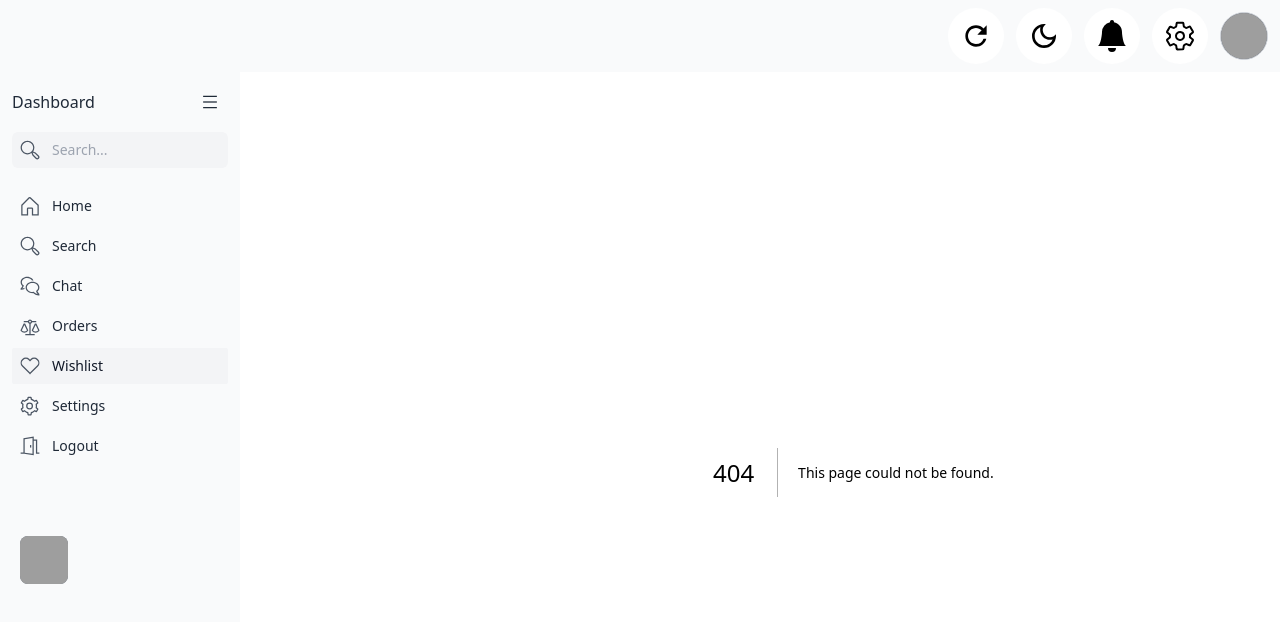
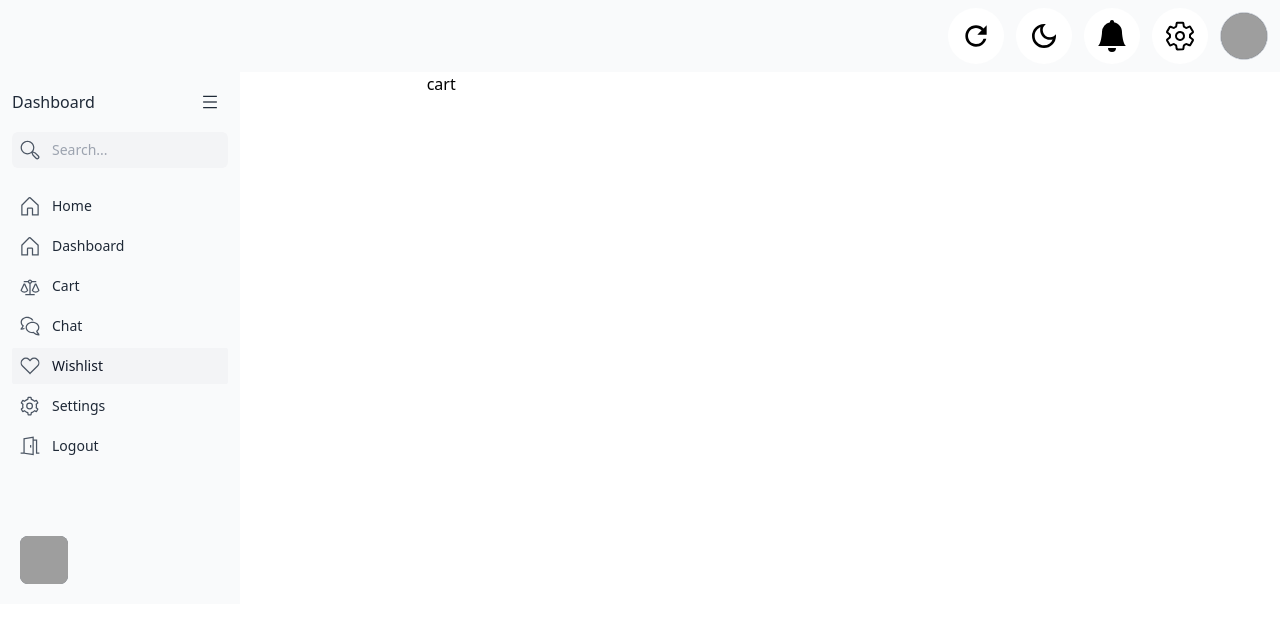
Before and after one commit to Tushar8640/nextjs-admin, a Next.js app: page /cart in a window 1280 px wide. Before the commit this address had no page. Shown: the top 622 px of the page. Built offline with nearby package versions, Linux system fonts and the light colour scheme; grey boxes are pictures that could not be loaded.

Commit message:
sidebar link routing fixed

```diff
--- a/components/Login/Login.jsx
+++ b/components/Login/Login.jsx
@@ -4,7 +4,7 @@ import React from "react";
 const Login = () => {
   const router = useRouter();
   const handleLogin=()=>{
-    router.push("./")
+    router.push("./dashboard")
   }
   return (
   <div className="flex justify-center mt-24">
--- a/components/shared/SideBar.jsx
+++ b/components/shared/SideBar.jsx
@@ -1,6 +1,9 @@
+import Link from "next/link";
+import { useRouter } from "next/router";
 import React from "react";
 
 const SideBar = () => {
+  const router = useRouter()
   return (
     <div className="flex flex-col h-full p-3 w-60 bg-gray-50 text-gray-800">
       <div className="space-y-3">
@@ -40,9 +43,9 @@ const SideBar = () => {
         <div className="flex-1">
           <ul className="pt-2 pb-4 space-y-1 text-sm">
             <li className="rounded-sm">
-              <a
+              <Link
                 rel="noopener noreferrer"
-                href="#"
+                href="/home"
                 className="flex items-center p-2 space-x-3 rounded-md"
               >
                 <svg
@@ -53,12 +56,12 @@ const SideBar = () => {
                   <path d="M469.666,216.45,271.078,33.749a34,34,0,0,0-47.062.98L41.373,217.373,32,226.745V496H208V328h96V496H480V225.958ZM248.038,56.771c.282,0,.108.061-.013.18C247.9,56.832,247.756,56.771,248.038,56.771ZM448,464H336V328a32,32,0,0,0-32-32H208a32,32,0,0,0-32,32V464H64V240L248.038,57.356c.013-.012.014-.023.024-.035L448,240Z"></path>
                 </svg>
                 <span>Home</span>
-              </a>
+              </Link>
             </li>
             <li className="rounded-sm">
-              <a
+              <Link
                 rel="noopener noreferrer"
-                href="#"
+                href="/dashboard"
                 className="flex items-center p-2 space-x-3 rounded-md"
               >
                 <svg
@@ -66,15 +69,33 @@ const SideBar = () => {
                   viewBox="0 0 512 512"
                   className="w-5 h-5 fill-current text-gray-600"
                 >
-                  <path d="M479.6,399.716l-81.084-81.084-62.368-25.767A175.014,175.014,0,0,0,368,192c0-97.047-78.953-176-176-176S16,94.953,16,192,94.953,368,192,368a175.034,175.034,0,0,0,101.619-32.377l25.7,62.2L400.4,478.911a56,56,0,1,0,79.2-79.195ZM48,192c0-79.4,64.6-144,144-144s144,64.6,144,144S271.4,336,192,336,48,271.4,48,192ZM456.971,456.284a24.028,24.028,0,0,1-33.942,0l-76.572-76.572-23.894-57.835L380.4,345.771l76.573,76.572A24.028,24.028,0,0,1,456.971,456.284Z"></path>
+                  <path d="M469.666,216.45,271.078,33.749a34,34,0,0,0-47.062.98L41.373,217.373,32,226.745V496H208V328h96V496H480V225.958ZM248.038,56.771c.282,0,.108.061-.013.18C247.9,56.832,247.756,56.771,248.038,56.771ZM448,464H336V328a32,32,0,0,0-32-32H208a32,32,0,0,0-32,32V464H64V240L248.038,57.356c.013-.012.014-.023.024-.035L448,240Z"></path>
                 </svg>
-                <span>Search</span>
-              </a>
+                <span>Dashboard</span>
+              </Link>
             </li>
             <li className="rounded-sm">
-              <a
+              <Link
                 rel="noopener noreferrer"
-                href="#"
+                href="/cart"
+                className="flex items-center p-2 space-x-3 rounded-md"
+              >
+                <svg
+                  xmlns="http://www.w3.org/2000/svg"
+                  viewBox="0 0 512 512"
+                  className="w-5 h-5 fill-current text-gray-600"
+                >
+                  <path d="M203.247,386.414,208,381.185V355.4L130.125,191H93.875L16,355.4v27.042l4.234,4.595a124.347,124.347,0,0,0,91.224,39.982h.42A124.343,124.343,0,0,0,203.247,386.414ZM176,368.608a90.924,90.924,0,0,1-64.231,26.413h-.33A90.907,90.907,0,0,1,48,369.667V362.6l64-135.112L176,362.6Z"></path>
+                  <path d="M418.125,191h-36.25L304,355.4v27.042l4.234,4.595a124.347,124.347,0,0,0,91.224,39.982h.42a124.343,124.343,0,0,0,91.369-40.607L496,381.185V355.4ZM464,368.608a90.924,90.924,0,0,1-64.231,26.413h-.33A90.907,90.907,0,0,1,336,369.667V362.6l64-135.112L464,362.6Z"></path>
+                  <path d="M272,196.659A56.223,56.223,0,0,0,309.659,159H416V127H309.659a55.991,55.991,0,0,0-107.318,0H96v32H202.341A56.223,56.223,0,0,0,240,196.659V463H136v32H376V463H272ZM232,143a24,24,0,1,1,24,24A24,24,0,0,1,232,143Z"></path>
+                </svg>
+                <span>Cart</span>
+              </Link>
+            </li>
+            <li className="rounded-sm">
+              <Link
+                rel="noopener noreferrer"
+                href="/"
                 className="flex items-center p-2 space-x-3 rounded-md"
               >
                 <svg
@@ -86,30 +107,13 @@ const SideBar = () => {
                   <path d="M60.185,317.476a220.491,220.491,0,0,0,34.808-63.023l4.22-11.975-9.207-7.066C62.918,214.626,48,186.728,48,156.857,48,96.833,109.009,48,184,48c55.168,0,102.767,26.43,124.077,64.3,3.957-.192,7.931-.3,11.923-.3q12.027,0,23.834,1.167c-8.235-21.335-22.537-40.811-42.2-56.961C270.072,30.279,228.3,16,184,16S97.928,30.279,66.364,56.206C33.886,82.885,16,118.63,16,156.857c0,35.8,16.352,70.295,45.25,96.243a188.4,188.4,0,0,1-40.563,60.729L16,318.515V352H32a190.643,190.643,0,0,0,85.231-20.125,157.3,157.3,0,0,1-5.071-33.645A158.729,158.729,0,0,1,60.185,317.476Z"></path>
                 </svg>
                 <span>Chat</span>
-              </a>
+              </Link>
             </li>
-            <li className="rounded-sm">
-              <a
+
+            <li className="rounded-sm bg-gray-100 text-gray-900">
+              <Link
                 rel="noopener noreferrer"
-                href="#"
-                className="flex items-center p-2 space-x-3 rounded-md"
-              >
-                <svg
-                  xmlns="http://www.w3.org/2000/svg"
-                  viewBox="0 0 512 512"
-                  className="w-5 h-5 fill-current text-gray-600"
-                >
-                  <path d="M203.247,386.414,208,381.185V355.4L130.125,191H93.875L16,355.4v27.042l4.234,4.595a124.347,124.347,0,0,0,91.224,39.982h.42A124.343,124.343,0,0,0,203.247,386.414ZM176,368.608a90.924,90.924,0,0,1-64.231,26.413h-.33A90.907,90.907,0,0,1,48,369.667V362.6l64-135.112L176,362.6Z"></path>
-                  <path d="M418.125,191h-36.25L304,355.4v27.042l4.234,4.595a124.347,124.347,0,0,0,91.224,39.982h.42a124.343,124.343,0,0,0,91.369-40.607L496,381.185V355.4ZM464,368.608a90.924,90.924,0,0,1-64.231,26.413h-.33A90.907,90.907,0,0,1,336,369.667V362.6l64-135.112L464,362.6Z"></path>
-                  <path d="M272,196.659A56.223,56.223,0,0,0,309.659,159H416V127H309.659a55.991,55.991,0,0,0-107.318,0H96v32H202.341A56.223,56.223,0,0,0,240,196.659V463H136v32H376V463H272ZM232,143a24,24,0,1,1,24,24A24,24,0,0,1,232,143Z"></path>
-                </svg>
-                <span>Orders</span>
-              </a>
-            </li>
-            <li className="rounded-sm bg-gray-100 text-gray-900">
-              <a
-                rel="noopener noreferrer"
-                href="#"
+                href="/"
                 className="flex items-center p-2 space-x-3 rounded-md"
               >
                 <svg
@@ -120,12 +124,12 @@ const SideBar = () => {
                   <path d="M453.122,79.012a128,128,0,0,0-181.087.068l-15.511,15.7L241.142,79.114l-.1-.1a128,128,0,0,0-181.02,0l-6.91,6.91a128,128,0,0,0,0,181.019L235.485,449.314l20.595,21.578.491-.492.533.533L276.4,450.574,460.032,266.94a128.147,128.147,0,0,0,0-181.019ZM437.4,244.313,256.571,425.146,75.738,244.313a96,96,0,0,1,0-135.764l6.911-6.91a96,96,0,0,1,135.713-.051l38.093,38.787,38.274-38.736a96,96,0,0,1,135.765,0l6.91,6.909A96.11,96.11,0,0,1,437.4,244.313Z"></path>
                 </svg>
                 <span>Wishlist</span>
-              </a>
+              </Link>
             </li>
             <li className="rounded-sm">
-              <a
+              <Link
                 rel="noopener noreferrer"
-                href="#"
+                href="/settings"
                 className="flex items-center p-2 space-x-3 rounded-md"
               >
                 <svg
@@ -137,12 +141,11 @@ const SideBar = () => {
                   <path d="M464.7,322.319l-31.77-26.153a193.081,193.081,0,0,0,0-80.332l31.77-26.153a19.941,19.941,0,0,0,4.606-25.439l-32.612-56.483a19.936,19.936,0,0,0-24.337-8.73l-38.561,14.447a192.038,192.038,0,0,0-69.54-40.192L297.49,32.713A19.936,19.936,0,0,0,277.762,16H212.54a19.937,19.937,0,0,0-19.728,16.712L186.05,73.284a192.03,192.03,0,0,0-69.54,40.192L77.945,99.027a19.937,19.937,0,0,0-24.334,8.731L21,164.245a19.94,19.94,0,0,0,4.61,25.438l31.767,26.151a193.081,193.081,0,0,0,0,80.332l-31.77,26.153A19.942,19.942,0,0,0,21,347.758l32.612,56.483a19.937,19.937,0,0,0,24.337,8.73l38.562-14.447a192.03,192.03,0,0,0,69.54,40.192l6.762,40.571A19.937,19.937,0,0,0,212.54,496h65.222a19.936,19.936,0,0,0,19.728-16.712l6.763-40.572a192.038,192.038,0,0,0,69.54-40.192l38.564,14.449a19.938,19.938,0,0,0,24.334-8.731L469.3,347.755A19.939,19.939,0,0,0,464.7,322.319Zm-50.636,57.12-48.109-18.024-7.285,7.334a159.955,159.955,0,0,1-72.625,41.973l-10,2.636L267.6,464h-44.89l-8.442-50.642-10-2.636a159.955,159.955,0,0,1-72.625-41.973l-7.285-7.334L76.241,379.439,53.8,340.562l39.629-32.624-2.7-9.973a160.9,160.9,0,0,1,0-83.93l2.7-9.972L53.8,171.439l22.446-38.878,48.109,18.024,7.285-7.334a159.955,159.955,0,0,1,72.625-41.973l10-2.636L222.706,48H267.6l8.442,50.642,10,2.636a159.955,159.955,0,0,1,72.625,41.973l7.285,7.334,48.109-18.024,22.447,38.877-39.629,32.625,2.7,9.972a160.9,160.9,0,0,1,0,83.93l-2.7,9.973,39.629,32.623Z"></path>
                 </svg>
                 <span>Settings</span>
-              </a>
+              </Link>
             </li>
             <li className="rounded-sm">
-              <a
-                rel="noopener noreferrer"
-                href="#"
+              <button
+               onClick={()=>router.push("/")}
                 className="flex items-center p-2 space-x-3 rounded-md"
               >
                 <svg
@@ -154,7 +157,7 @@ const SideBar = () => {
                   <rect width="32" height="64" x="256" y="232"></rect>
                 </svg>
                 <span>Logout</span>
-              </a>
+              </button>
             </li>
           </ul>
         </div>
--- /dev/null
+++ b/pages/cart.js
@@ -0,0 +1,9 @@
+import React from 'react'
+
+const cart = () => {
+  return (
+    <div>cart</div>
+  )
+}
+
+export default cart
--- a/pages/dashboard/index.js
+++ b/pages/dashboard/index.js
@@ -3,7 +3,7 @@ import React from "react";
 const Dashboard = () => {
   return (
     <>
-      <h1>This is home</h1>
+      <h1>admin dashboard</h1>
     </>
   );
 };
--- /dev/null
+++ b/pages/home/index.js
@@ -0,0 +1,9 @@
+import React from 'react'
+
+const Home = () => {
+  return (
+    <div>Home</div>
+  )
+}
+
+export default Home
```
